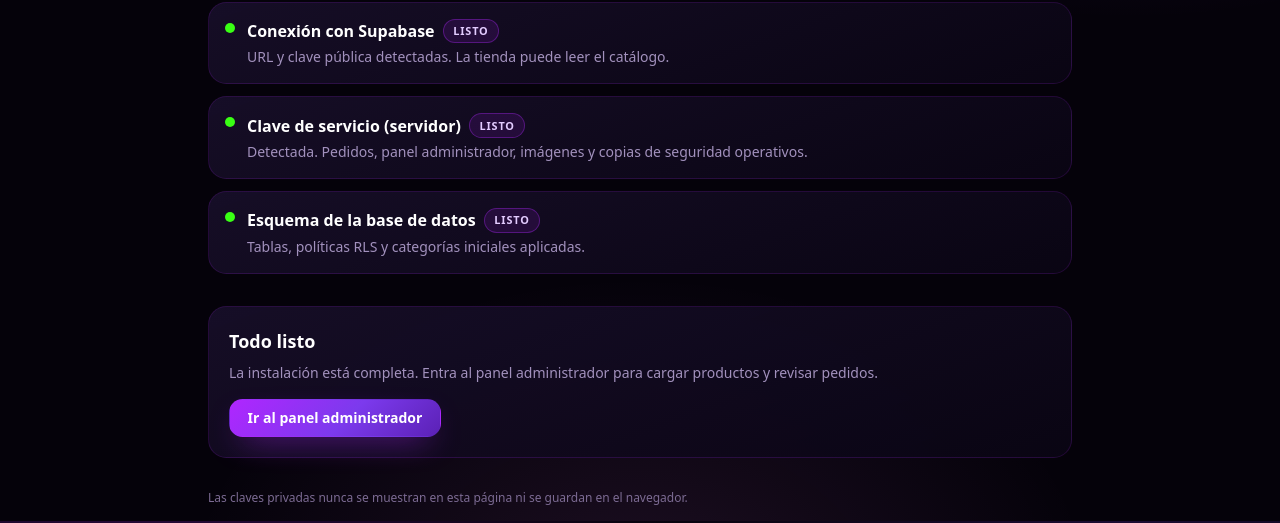
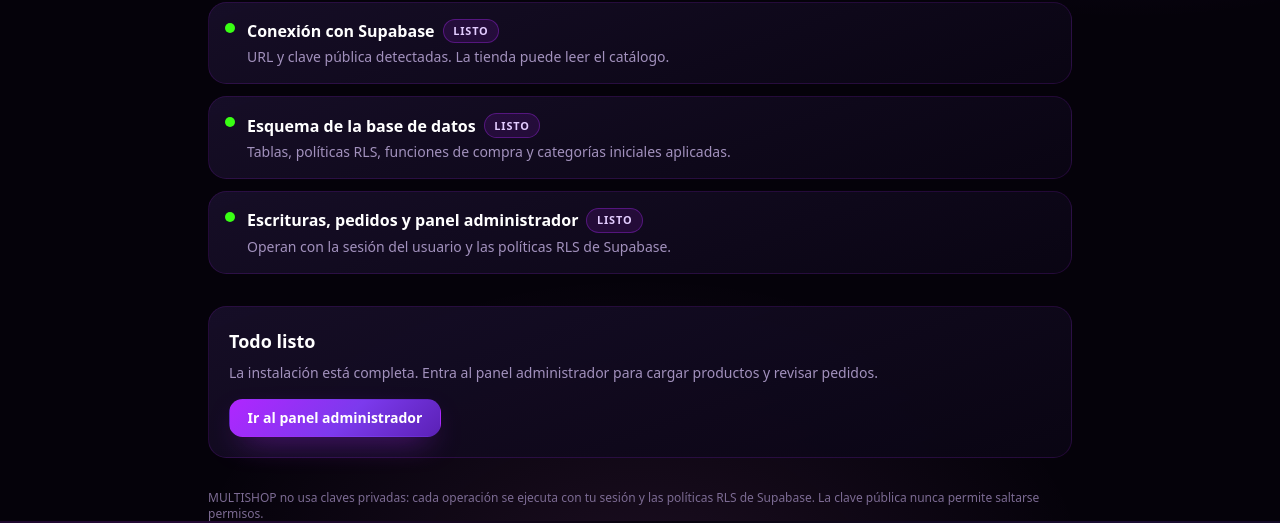
Before and after one commit to aldairalvarado148-dev/MULTISHOP, a Next.js app: page /configuracion in a window 1280 px wide. Shown: the part 279-802 px from the top of the page. Built offline with nearby package versions, Linux system fonts and the light colour scheme; no server answers; the database is empty.

Commit message:
AppJet agent update (3 files)
- Edit app/configuracion/page.tsx
- Edit app/carrito/page.tsx
- Edit app/admin/backups/page.tsx

```diff
--- a/app/admin/backups/page.tsx
+++ b/app/admin/backups/page.tsx
@@ -64,7 +64,7 @@ export default async function AdminBackupsPage() {
 
       {!hasDataAccess() && (
         <p className="mt-3 rounded-xl border border-amber-500/40 bg-amber-500/10 p-3 text-xs text-amber-200">
-          Falta SUPABASE_SERVICE_ROLE_KEY en el servidor: crear, restaurar y eliminar copias quedará deshabilitado.
+          Supabase no está configurado: crear, restaurar y eliminar copias quedará deshabilitado.
         </p>
       )}
 
--- a/app/carrito/page.tsx
+++ b/app/carrito/page.tsx
@@ -38,7 +38,7 @@ export default async function CartPage() {
         <EmptyState
           icon="⚙️"
           title="Configuración incompleta"
-          description="El servidor necesita SUPABASE_SERVICE_ROLE_KEY para gestionar el carrito de forma segura."
+          description="Inicia sesión para guardar tu carrito en tu cuenta, disponible en cualquier dispositivo."
           actionLabel="Ver guía de conexión"
           actionHref="/configuracion"
         />
--- a/app/configuracion/page.tsx
+++ b/app/configuracion/page.tsx
@@ -1,5 +1,5 @@
 import Link from "next/link";
-import { hasDataAccess, isSupabaseConfigured, missingEnv } from "@/lib/env";
+import { isSupabaseConfigured, missingEnv } from "@/lib/env";
 import { isSchemaReady } from "@/lib/schema-status";
 
 export const dynamic = "force-dynamic";
@@ -16,7 +16,6 @@ type Status = {
 
 export default async function ConfiguracionPage() {
   const configured = isSupabaseConfigured();
-  const serviceRole = hasDataAccess();
   const schemaReady = configured ? await isSchemaReady() : false;
   const missing = missingEnv();
 
@@ -26,25 +25,25 @@ export default async function ConfiguracionPage() {
       ok: configured,
       detail: configured
         ? "URL y clave pública detectadas. La tienda puede leer el catálogo."
-        : `Faltan: ${missing.filter((m) => m !== "SUPABASE_SERVICE_ROLE_KEY").join(", ")}`,
-    },
-    {
-      label: "Clave de servicio (servidor)",
-      ok: serviceRole,
-      detail: serviceRole
-        ? "Detectada. Pedidos, panel administrador, imágenes y copias de seguridad operativos."
-        : "Falta SUPABASE_SERVICE_ROLE_KEY. Sin ella no se pueden crear pedidos ni guardar cambios del panel.",
+        : `Faltan: ${missing.join(", ")}`,
     },
     {
       label: "Esquema de la base de datos",
       ok: schemaReady,
       detail: schemaReady
-        ? "Tablas, políticas RLS y categorías iniciales aplicadas."
+        ? "Tablas, políticas RLS, funciones de compra y categorías iniciales aplicadas."
         : "Pendiente: ejecuta supabase/schema.sql en el SQL Editor de Supabase.",
+    },
+    {
+      label: "Escrituras, pedidos y panel administrador",
+      ok: schemaReady,
+      detail: schemaReady
+        ? "Operan con la sesión del usuario y las políticas RLS de Supabase."
+        : "Se habilitan al aplicar el esquema; no hace falta ninguna clave privada.",
     },
   ];
 
-  const ready = configured && serviceRole && schemaReady;
+  const ready = configured && schemaReady;
 
   return (
     <div className="mx-auto max-w-4xl px-4 py-10">
@@ -101,17 +100,7 @@ export default async function ConfiguracionPage() {
               </p>
             </li>
             <li>
-              <p className="font-semibold text-white">2. Añadir la clave de servicio</p>
-              <p className="mt-1 text-[#a291bd]">
-                Supabase → <strong>Project Settings</strong> → <strong>API</strong> → copia la clave{" "}
-                <code className="text-[#e0b3ff]">service_role</code> y guárdala en AppJet, en{" "}
-                <strong>Settings → Environment variables</strong>, con el nombre{" "}
-                <code className="text-[#e0b3ff]">SUPABASE_SERVICE_ROLE_KEY</code>. Se usa solo en el
-                servidor: nunca se envía al navegador.
-              </p>
-            </li>
-            <li>
-              <p className="font-semibold text-white">3. Crear tu cuenta y nombrarla administradora</p>
+              <p className="font-semibold text-white">2. Crear tu cuenta y nombrarla administradora</p>
               <p className="mt-1 text-[#a291bd]">
                 Regístrate en <Link href="/registro" className="text-[#c77dff] underline">/registro</Link>{" "}
                 y luego ejecuta en el SQL Editor, con tu correo:
@@ -127,7 +116,8 @@ where id = (select id from auth.users where email = 'tu-correo@ejemplo.com');`}
       )}
 
       <p className="mt-8 text-xs text-[#7c6b93]">
-        Las claves privadas nunca se muestran en esta página ni se guardan en el navegador.
+        MULTISHOP no usa claves privadas: cada operación se ejecuta con tu sesión y las políticas
+        RLS de Supabase. La clave pública nunca permite saltarse permisos.
       </p>
     </div>
   );
```
